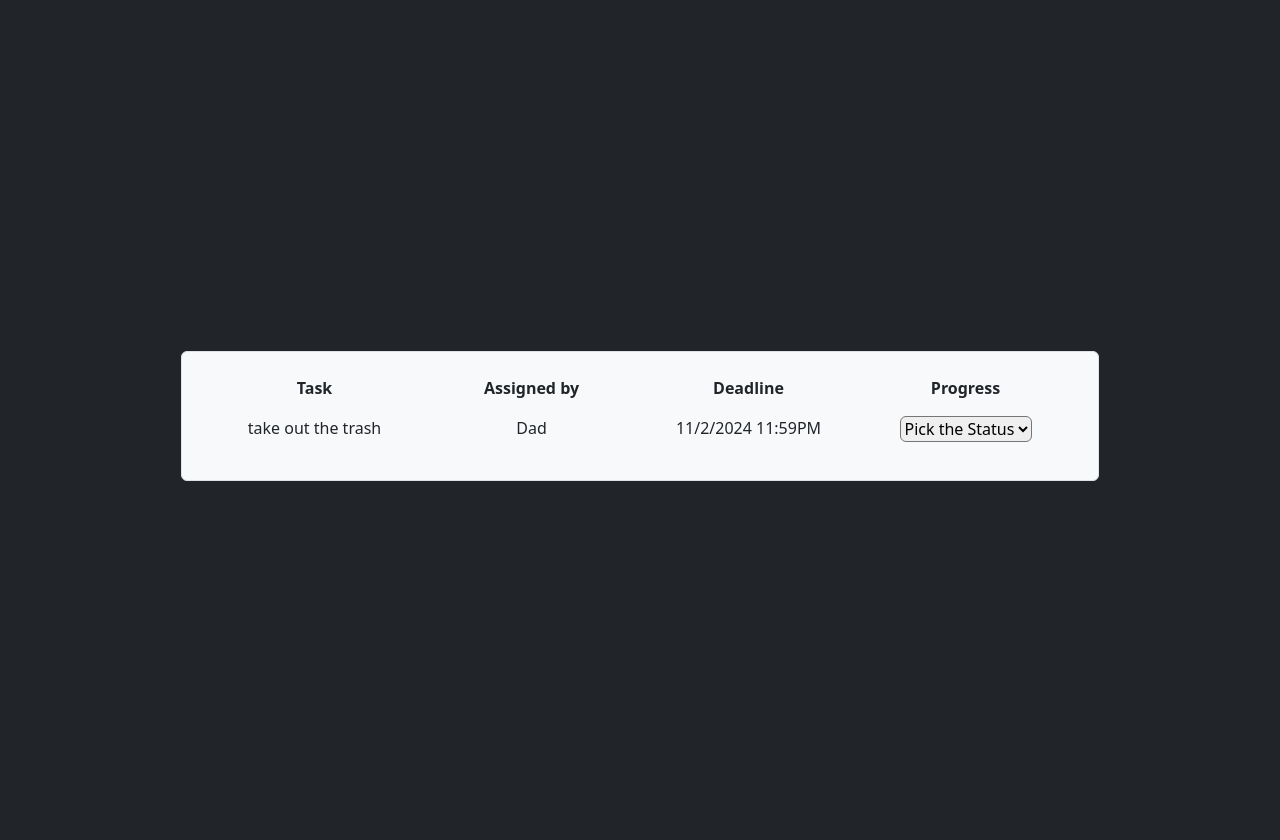
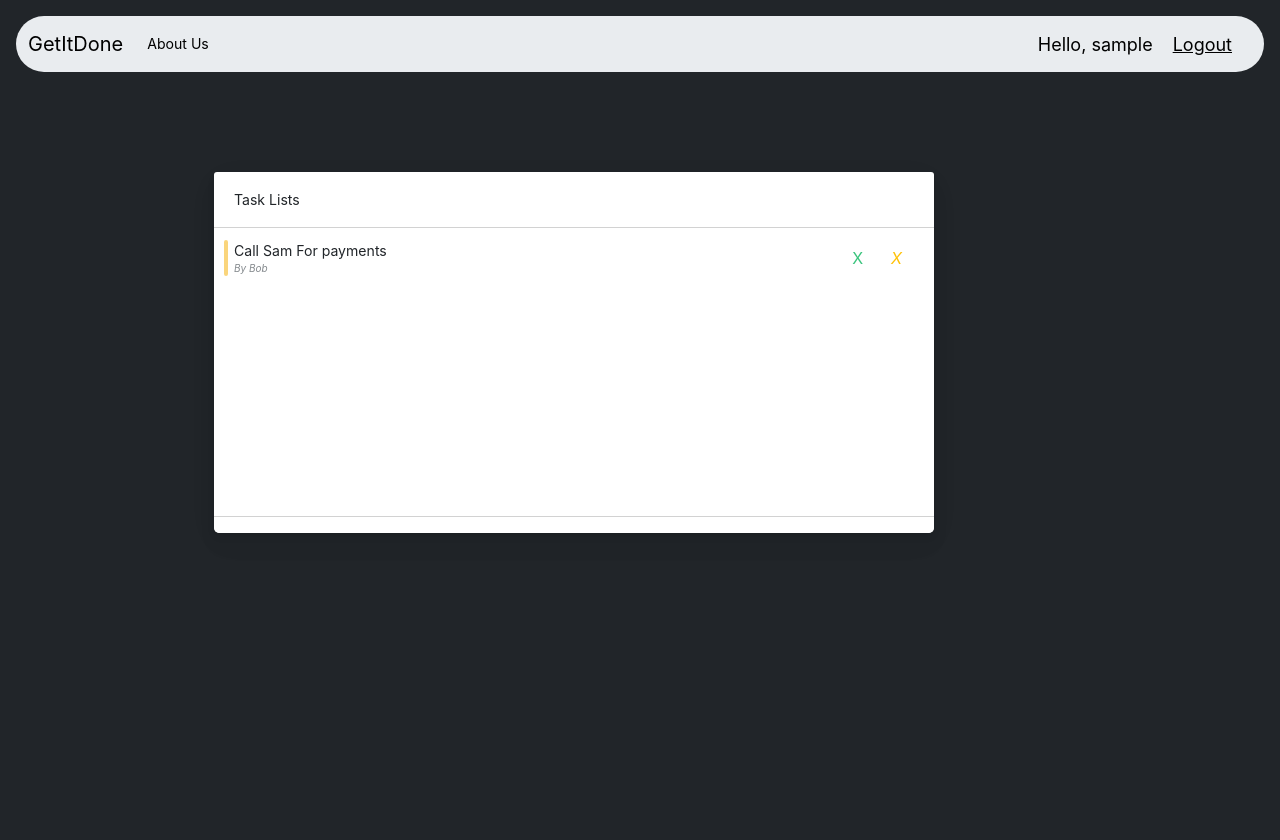
Before and after one commit to gomez-marifer/3340finalProject, a Django app: page /tasks/ in a window 1280 px wide. After the commit the page ends 533 px from the top, so only its background shows below. Run offline with Django 5.2, Linux system fonts and the light colour scheme; the visitor is signed in with stand-in values (Sample User, id 1).

Commit message:
barebones admin/user tasks

```diff
--- /dev/null
+++ b/app/static/tasks.css
@@ -0,0 +1,167 @@
+body {
+    margin: 0;
+    font-family: -apple-system, BlinkMacSystemFont, "Segoe UI", Roboto, "Helvetica Neue", Arial, "Noto Sans", sans-serif, "Apple Color Emoji", "Segoe UI Emoji", "Segoe UI Symbol", "Noto Color Emoji";
+    font-size: 0.88rem;
+    font-weight: 400;
+    line-height: 1.5;
+    color: #495057;
+    text-align: left;
+    background-color: #6200EA;
+}
+
+i {
+    font-style: italic;
+}
+
+.container{
+    margin-top:100px;
+}
+
+.card {
+    box-shadow: 0 0.46875rem 2.1875rem rgba(4, 9, 20, 0.03), 0 0.9375rem 1.40625rem rgba(4, 9, 20, 0.03), 0 0.25rem 0.53125rem rgba(4, 9, 20, 0.05), 0 0.125rem 0.1875rem rgba(4, 9, 20, 0.03);
+    border-width: 0;
+    transition: all .2s;
+}
+
+.card-header:first-child {
+    border-radius: calc(0.25rem - 1px) calc(0.25rem - 1px) 0 0;
+}
+
+.card-header {
+    display: flex;
+    align-items: center;
+    border-bottom-width: 1px;
+    padding-top: 0;
+    padding-bottom: 0;
+    padding-right: 0.625rem;
+    height: 3.5rem;
+    background-color: #fff;
+}
+.widget-subheading{
+    color: #858a8e;
+    font-size: 10px;
+}
+.card-header.card-header-tab .card-header-title {
+    display: flex;
+    align-items: center;
+    white-space: nowrap;
+}
+
+.card-header .header-icon {
+    font-size: 1.65rem;
+    margin-right: 0.625rem;
+}
+
+.card-header.card-header-tab .card-header-title {
+    display: flex;
+    align-items: center;
+    white-space: nowrap;
+}
+
+.btn-actions-pane-right {
+    margin-left: auto;
+    white-space: nowrap;
+}
+
+.text-capitalize {
+    text-transform: capitalize !important;
+}
+
+.scroll-area-sm {
+    height: 288px;
+    overflow-x: hidden;
+}
+
+.list-group-item {
+    position: relative;
+    display: block;
+    padding: 0.75rem 1.25rem;
+    margin-bottom: -1px;
+    background-color: #fff;
+    border: 1px solid rgba(0, 0, 0, 0.125);
+}
+
+.list-group {
+    display: flex;
+    flex-direction: column;
+    padding-left: 0;
+    margin-bottom: 0;
+}
+
+.todo-indicator {
+    position: absolute;
+    width: 4px;
+    height: 60%;
+    border-radius: 0.3rem;
+    left: 0.625rem;
+    top: 20%;
+    opacity: .6;
+    transition: opacity .2s;
+}
+
+.bg-warning {
+    background-color: #f7b924 !important;
+}
+
+.widget-content {
+    padding: 1rem;
+    flex-direction: row;
+    align-items: center;
+}
+
+.widget-content .widget-content-wrapper {
+    display: flex;
+    flex: 1;
+    position: relative;
+    align-items: center;
+}
+
+.widget-content .widget-content-right.widget-content-actions {
+    visibility: hidden;
+    opacity: 0;
+    transition: opacity .2s;
+}
+
+.widget-content .widget-content-right {
+    margin-left: auto;
+}
+
+.btn:not(:disabled):not(.disabled) {
+    cursor: pointer;
+}
+
+.btn {
+    position: relative;
+    transition: color 0.15s, background-color 0.15s, border-color 0.15s, box-shadow 0.15s;
+}
+
+.btn-outline-success {
+    color: #3ac47d;
+    border-color: #3ac47d;
+}
+
+.btn-outline-success:hover {
+    color: #fff;
+    background-color: #3ac47d;
+    border-color: #3ac47d;
+}
+
+.btn-outline-success:hover {
+    color: #fff;
+    background-color: #3ac47d;
+    border-color: #3ac47d;
+}
+.btn-primary {
+    color: #fff;
+    background-color: #3f6ad8;
+    border-color: #3f6ad8;
+}
+.btn {
+    position: relative;
+    transition: color 0.15s, background-color 0.15s, border-color 0.15s, box-shadow 0.15s;
+    outline: none !important;
+}
+
+.card-footer{
+    background-color: #fff;
+}
--- a/app/templates/aboutUs.html
+++ b/app/templates/aboutUs.html
@@ -1,5 +1,6 @@
 {% extends 'base.html' %}
 {% block content %}
+{%include 'navbar.html'%}
 
 <div class="container-fluid mt-5 d-flex justify-content-center align-items-center">
   <div class="col-md-6 p-4 w-75 border rounded bg-light">
--- a/app/templates/navbar.html
+++ b/app/templates/navbar.html
@@ -9,7 +9,7 @@
 
 <nav class="navbar navbar-expand-lg bg-body-secondary rounded-pill">
     <div class="container-fluid">
-      <a class="navbar-brand">GetItDone</a>
+      <a class="navbar-brand nav-link active" href="/">GetItDone</a>
       <button class="navbar-toggler" type="button" data-bs-toggle="collapse" data-bs-target="#navbarNav" aria-controls="navbarNav" aria-expanded="false" aria-label="Toggle navigation">
         <span class="navbar-toggler-icon"></span>
       </button>
--- a/app/templates/tasks.html
+++ b/app/templates/tasks.html
@@ -1,44 +1,49 @@
 {% extends 'base.html' %}
 {% block content %}
+{%include 'navbar.html'%}
+{% load static %}
+<link rel="stylesheet" href="{% static 'tasks.css' %}">
 
-<div class="container-fluid vh-100 d-flex justify-content-center align-items-center">
-  <div class="col-md-6 p-4 w-75 border rounded bg-light">
-    <div class="container text-center">
-        <div class="row align-items-start">
-            <div class="col">
-                <p class = "text-center fw-bold">Task</p>
+<div class="row d-flex justify-content-center container">
+    <div class="col-md-8">
+      <div class="card-hover-shadow-2x mb-3 card">
+        <div class="card-header-tab card-header">
+          <div class="card-header-title font-size-lg text-capitalize font-weight-normal"><i
+              class="fa fa-tasks"></i>&nbsp;Task Lists</div>
+
+        </div>
+        <div class="scroll-area-sm">
+          <perfect-scrollbar class="ps-show-limits">
+            <div style="position: static;" class="ps ps--active-y">
+              <div class="ps-content">
+                <ul class=" list-group list-group-flush">
+                  <li class="list-group-item">
+                    <div class="todo-indicator bg-warning"></div>
+                    <div class="widget-content p-0">
+                      <div class="widget-content-wrapper">
+                        <div class="widget-content-left mr-2">
+                        </div>
+                        <div class="widget-content-left">
+                          <div class="widget-heading">Call Sam For payments</div>
+                          <div class="widget-subheading"><i>By Bob</i></div>
+                        </div>
+                      <div class="widget-content-right">
+                        <button class="border-0 btn-transition btn btn-outline-success">
+                          <i class="fa fa-check"></i>X</button>
+                          <button class="border-0 btn-transition btn btn-outline-warning">
+                         <i class="fa fa-trash">X</i>
+
+                        </button>
+                      </div>
+                      </div>
+                    </div>
+                </ul>
+              </div>
             </div>
-            <div class="col">
-                <p class = "text-center fw-bold">Assigned by</p>
-            </div>
-            <div class="col">
-                <p class = "text-center fw-bold">Deadline</p>
-            </div>
-            <div class="col">
-                <p class = "text-center fw-bold">Progress</p>
-            </div>
+          </perfect-scrollbar>
         </div>
-        <div class="row align-items-start">
-            <div class="col">
-                <p class = "text-center">take out the trash</p>
-            </div>
-            <div class="col">
-                <p class = "text-center">Dad</p>
-            </div>
-            <div class="col">
-                <p class = "text-center">11/2/2024 11:59PM</p>
-            </div>
-            <div class="col">
-                <select class="progress-select rounded" aria-label="Default select example">
-                    <option initial>Pick the Status</option>
-                    <option value="uncomplete">Uncomplete</option>
-                    <option value="inProgress">In Progress</option>
-                    <option value="complete">Complete</option>
-                  </select>
-            </div>
-        </div>
+        <div class="d-block text-right card-footer"></div>
+      </div>
     </div>
-  </div>
-</div>
-
+    </div>
 {%endblock%}
--- a/mydb.py
+++ b/mydb.py
@@ -3,7 +3,7 @@
 dataBase = mysql.connector.connect(
 	host = 'localhost',
 	user = 'root',
-	passwd = 'Classof24@',
+	passwd = 'rootpassword',
 	)
 
 #prepare cursor object (using the connector declare above)
--- a/projectToDo/settings.py
+++ b/projectToDo/settings.py
@@ -79,7 +79,7 @@
         'ENGINE': 'django.db.backends.mysql',
         'NAME' : 'projectDataFinal',
         'USER' : 'root',
-        'PASSWORD': 'Classof24@',
+        'PASSWORD': 'rootpassword',
         'HOST' : 'localhost',
         'PORT' : '3306',
     }
```
Also changed, not shown: app/templates/admin.html (+32 -40 lines).
